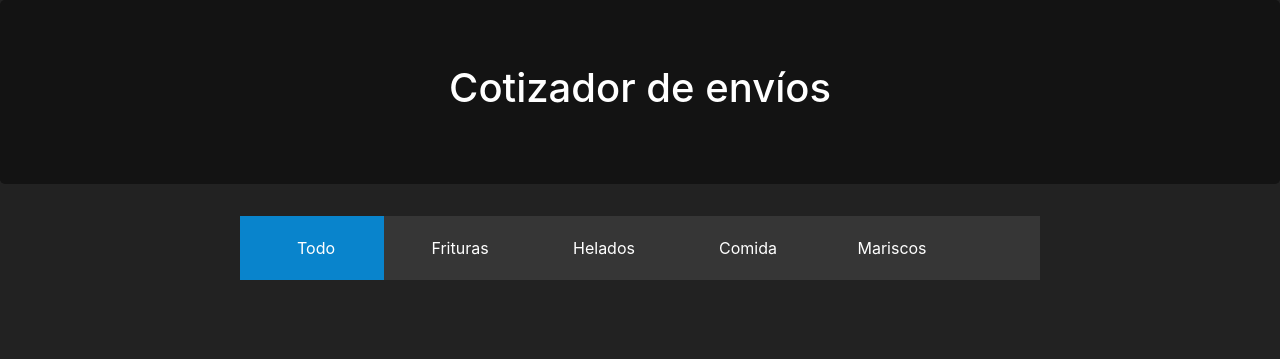
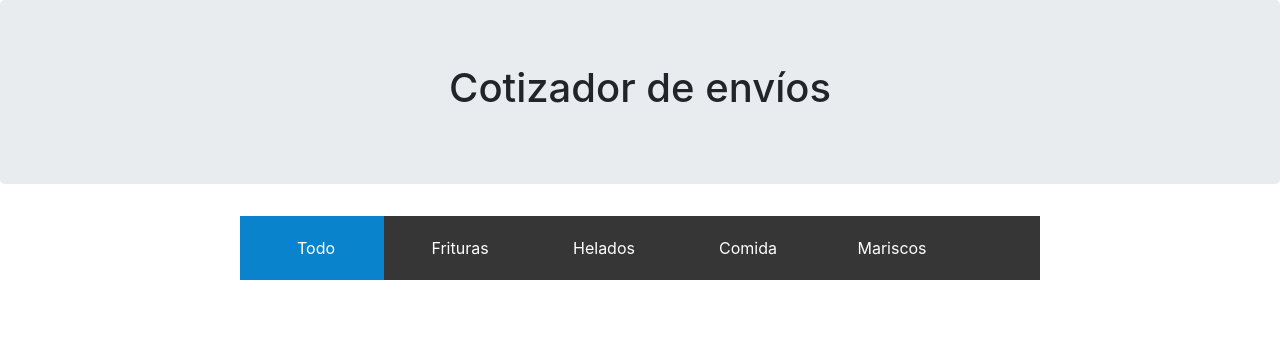
Before and after one commit to brandontm/cotizador, a plain HTML site: page index.html in a window 1280 px wide. Drawn offline with nearby package versions, Linux system fonts and the light colour scheme.

Commit message:
Remove dark mode

```diff
--- a/css/main.css
+++ b/css/main.css
@@ -10,21 +10,6 @@
 /* ==========================================================================
    Base styles: opinionated defaults
    ========================================================================== */
-
-html {
-    color: #ffffff;
-    font-size: 1em;
-    line-height: 1.4;
-}
-
-html body {
-    background-color: #222222;
-    color: #ffffff;
-}
-
-.jumbotron {
-    background-color: #131313 !important;
-}
 
 /*
  * Remove text-shadow in selection highlight:
```
